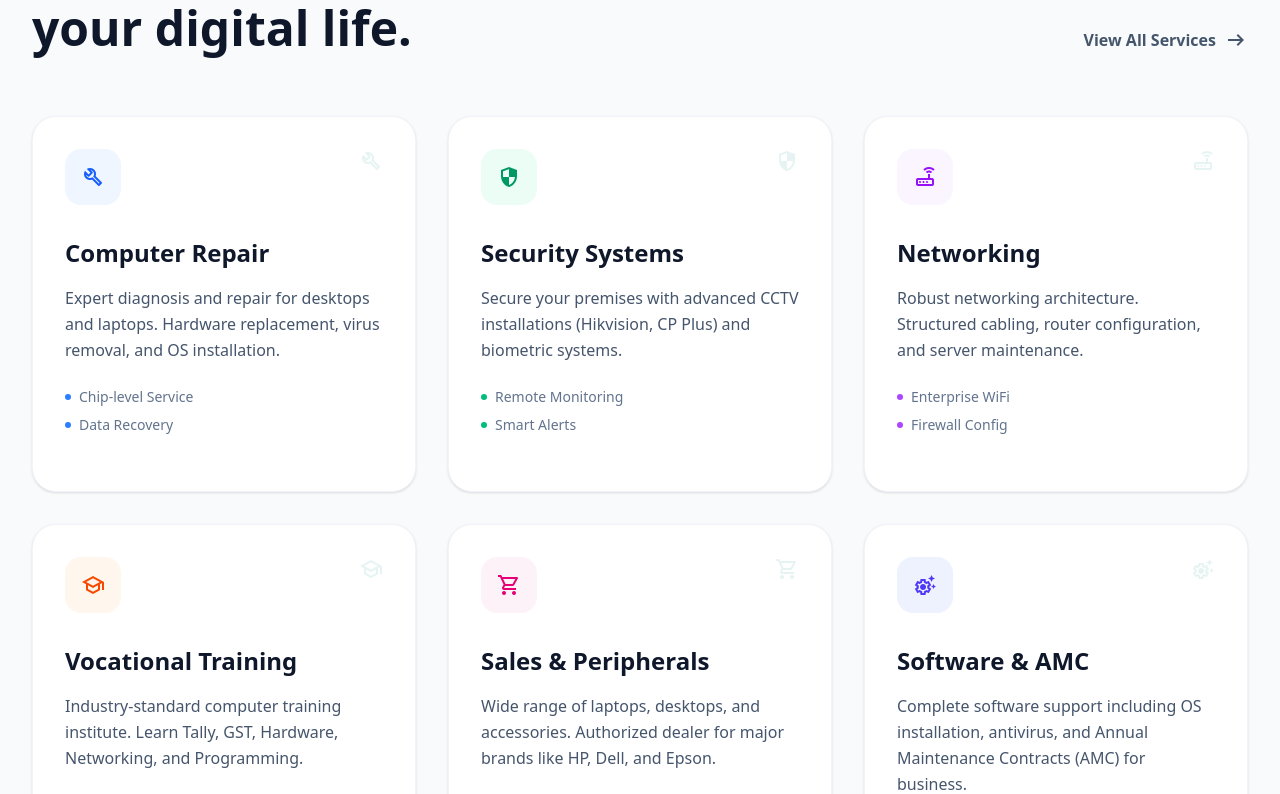
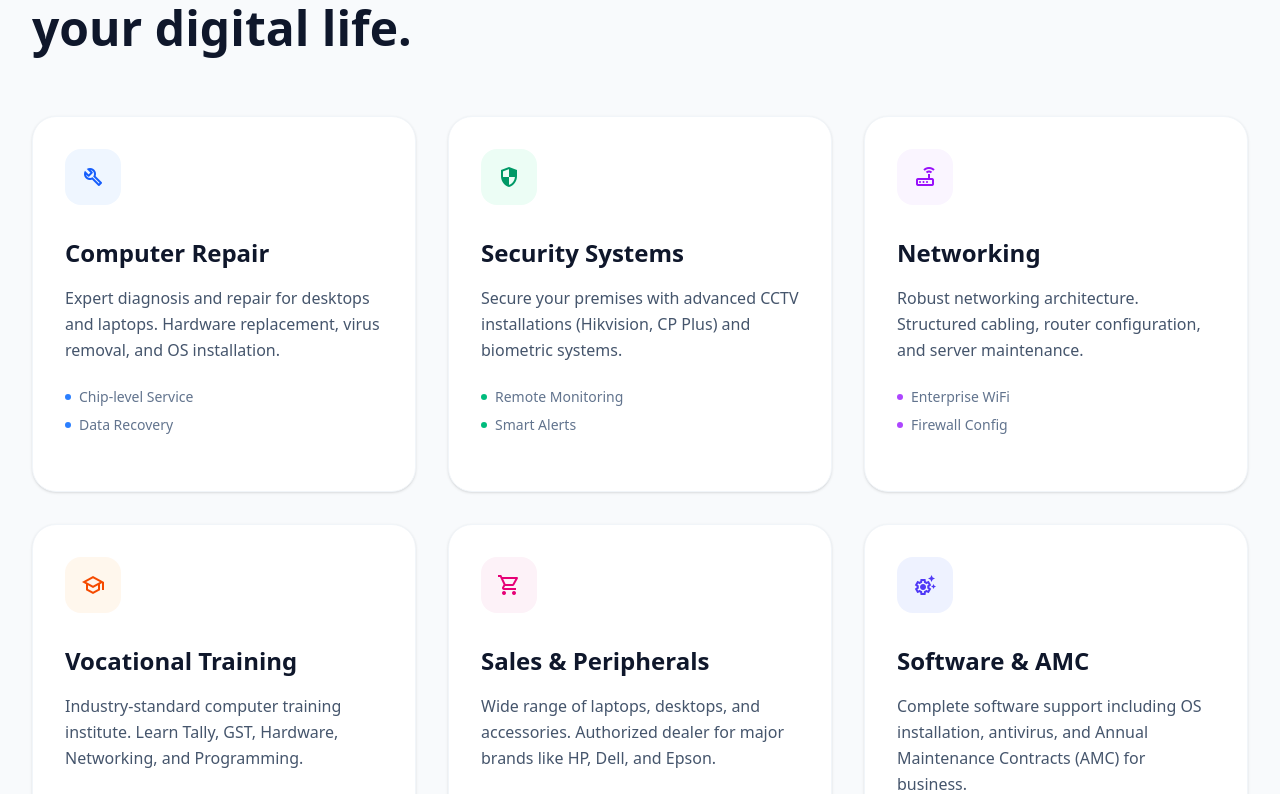
Before and after one commit to dracu-lah/domain-computers, a Next.js app: page / in a window 1280 px wide. Shown: the part 986-1780 px from the top of the page. Built offline with nearby package versions, Linux system fonts and the light colour scheme.

Commit message:
fix:styles

```diff
--- a/components/Services.tsx
+++ b/components/Services.tsx
@@ -1,12 +1,96 @@
-import Link from "next/link";
+const services = [
+  {
+    title: "Computer Repair",
+    description:
+      "Expert diagnosis and repair for desktops and laptops. Hardware replacement, virus removal, and OS installation.",
+    icon: "build",
+    features: ["Chip-level Service", "Data Recovery"],
+    color: {
+      bg: "bg-blue-50 dark:bg-blue-500/10",
+      hover: "group-hover:bg-blue-500",
+      text: "text-blue-600 dark:text-blue-400",
+      dot: "bg-blue-500",
+    },
+  },
+  {
+    title: "Security Systems",
+    description:
+      "Secure your premises with advanced CCTV installations (Hikvision, CP Plus) and biometric systems.",
+    icon: "security",
+    features: ["Remote Monitoring", "Smart Alerts"],
+    color: {
+      bg: "bg-emerald-50 dark:bg-emerald-500/10",
+      hover: "group-hover:bg-emerald-500",
+      text: "text-emerald-600 dark:text-emerald-400",
+      dot: "bg-emerald-500",
+    },
+  },
+  {
+    title: "Networking",
+    description:
+      "Robust networking architecture. Structured cabling, router configuration, and server maintenance.",
+    icon: "router",
+    features: ["Enterprise WiFi", "Firewall Config"],
+    color: {
+      bg: "bg-purple-50 dark:bg-purple-500/10",
+      hover: "group-hover:bg-purple-500",
+      text: "text-purple-600 dark:text-purple-400",
+      dot: "bg-purple-500",
+    },
+  },
+  {
+    title: "Vocational Training",
+    description:
+      "Industry-standard computer training institute. Learn Tally, GST, Hardware, Networking, and Programming.",
+    icon: "school",
+    features: ["Job-Oriented Courses", "Practical Labs"],
+    color: {
+      bg: "bg-orange-50 dark:bg-orange-500/10",
+      hover: "group-hover:bg-orange-500",
+      text: "text-orange-600 dark:text-orange-400",
+      dot: "bg-orange-500",
+    },
+  },
+  {
+    title: "Sales & Peripherals",
+    description:
+      "Wide range of laptops, desktops, and accessories. Authorized dealer for major brands like HP, Dell, and Epson.",
+    icon: "shopping_cart",
+    features: ["Genuine Parts", "Warranty Support"],
+    color: {
+      bg: "bg-pink-50 dark:bg-pink-500/10",
+      hover: "group-hover:bg-pink-500",
+      text: "text-pink-600 dark:text-pink-400",
+      dot: "bg-pink-500",
+    },
+  },
+  {
+    title: "Software & AMC",
+    description:
+      "Complete software support including OS installation, antivirus, and Annual Maintenance Contracts (AMC) for business.",
+    icon: "settings_suggest",
+    features: ["On-site Support", "Business Plans"],
+    color: {
+      bg: "bg-indigo-50 dark:bg-indigo-500/10",
+      hover: "group-hover:bg-indigo-500",
+      text: "text-indigo-600 dark:text-indigo-400",
+      dot: "bg-indigo-500",
+    },
+  },
+];
 
 export default function Services() {
   return (
     <section
-      className="py-24 bg-slate-50 dark:bg-slate-900/50 relative"
+      className="py-24 bg-slate-50 dark:bg-slate-900/50 relative overflow-hidden"
       id="services"
     >
-      <div className="max-w-7xl mx-auto px-4 sm:px-6 lg:px-8">
+      <div className="absolute -bottom-40 -right-40 opacity-10 pointer-events-none transform -rotate-12 z-0">
+        <span className="material-symbols-outlined text-[40rem] lg:text-[50rem] text-slate-400 dark:text-slate-600">
+          settings_suggest
+        </span>
+      </div>
+      <div className="max-w-7xl mx-auto px-4 sm:px-6 lg:px-8 relative z-10">
         <div className="flex flex-col md:flex-row md:items-end justify-between mb-16 gap-6">
           <div className="max-w-2xl">
             <span className="text-primary font-bold tracking-wider uppercase text-sm mb-2 block">
@@ -17,206 +101,48 @@ export default function Services() {
               your digital life.
             </h2>
           </div>
-          <Link
-            className="hidden md:inline-flex items-center text-slate-600 dark:text-slate-300 font-semibold hover:text-primary transition-colors"
-            href="#contact"
-          >
-            View All Services{" "}
-            <span className="material-symbols-outlined ml-2">
-              arrow_right_alt
-            </span>
-          </Link>
         </div>
         <div className="grid md:grid-cols-3 gap-8">
-          {/* Service 1: Computer Repair */}
-          <div className="group relative bg-white dark:bg-slate-800 rounded-3xl p-8 shadow-sm hover:shadow-2xl transition-all duration-300 border border-slate-100 dark:border-white/5 overflow-hidden">
-            <div className="absolute top-0 right-0 p-8 opacity-10 group-hover:opacity-20 transition-opacity transform group-hover:scale-110 duration-500">
-              <span className="material-symbols-outlined text-[10rem] text-primary">
-                build
+          {services.map((service, index) => (
+            <div
+              key={index}
+              className="group relative bg-white dark:bg-slate-800 rounded-3xl p-8 shadow-sm hover:shadow-2xl transition-all duration-300 border border-slate-100 dark:border-white/5 overflow-hidden"
+            >
+              <div className="absolute -bottom-12 -right-12 opacity-[0.05] group-hover:opacity-10 transition-opacity transform -rotate-12 group-hover:scale-110 group-hover:rotate-0 duration-700 pointer-events-none">
+                <span className="material-symbols-outlined text-[15rem] text-primary">
+                  {service.icon}
                 </span>
               </div>
               <div className="relative z-10">
-              <div className="w-14 h-14 bg-blue-50 dark:bg-blue-500/10 rounded-2xl flex items-center justify-center mb-8 group-hover:bg-blue-500 group-hover:text-white transition-colors duration-300 text-blue-600 dark:text-blue-400">
+                <div
+                  className={`w-14 h-14 ${service.color.bg} rounded-2xl flex items-center justify-center mb-8 ${service.color.hover} group-hover:text-white transition-colors duration-300 ${service.color.text}`}
+                >
                   <span className="material-symbols-outlined text-3xl">
-                  build
+                    {service.icon}
                   </span>
                 </div>
                 <h3 className="text-2xl font-display font-bold text-slate-900 dark:text-white mb-4">
-                Computer Repair
+                  {service.title}
                 </h3>
                 <p className="text-slate-600 dark:text-slate-400 mb-6 leading-relaxed">
-                Expert diagnosis and repair for desktops and laptops. Hardware
-                replacement, virus removal, and OS installation.
+                  {service.description}
                 </p>
                 <ul className="space-y-2 mb-6">
-                <li className="flex items-center text-sm text-slate-500 dark:text-slate-400">
-                  <span className="w-1.5 h-1.5 bg-blue-500 rounded-full mr-2"></span>{" "}
-                  Chip-level Service
+                  {service.features.map((feature, i) => (
+                    <li
+                      key={i}
+                      className="flex items-center text-sm text-slate-500 dark:text-slate-400"
+                    >
+                      <span
+                        className={`w-1.5 h-1.5 ${service.color.dot} rounded-full mr-2`}
+                      ></span>{" "}
+                      {feature}
                     </li>
-                <li className="flex items-center text-sm text-slate-500 dark:text-slate-400">
-                  <span className="w-1.5 h-1.5 bg-blue-500 rounded-full mr-2"></span>{" "}
-                  Data Recovery
-                </li>
+                  ))}
                 </ul>
               </div>
             </div>
-          {/* Service 2: Security Systems */}
-          <div className="group relative bg-white dark:bg-slate-800 rounded-3xl p-8 shadow-sm hover:shadow-2xl transition-all duration-300 border border-slate-100 dark:border-white/5 overflow-hidden">
-            <div className="absolute top-0 right-0 p-8 opacity-10 group-hover:opacity-20 transition-opacity transform group-hover:scale-110 duration-500">
-              <span className="material-symbols-outlined text-[10rem] text-primary">
-                security
-              </span>
-            </div>
-            <div className="relative z-10">
-              <div className="w-14 h-14 bg-emerald-50 dark:bg-emerald-500/10 rounded-2xl flex items-center justify-center mb-8 group-hover:bg-emerald-500 group-hover:text-white transition-colors duration-300 text-emerald-600 dark:text-emerald-400">
-                <span className="material-symbols-outlined text-3xl">
-                  security
-                </span>
-              </div>
-              <h3 className="text-2xl font-display font-bold text-slate-900 dark:text-white mb-4">
-                Security Systems
-              </h3>
-              <p className="text-slate-600 dark:text-slate-400 mb-6 leading-relaxed">
-                Secure your premises with advanced CCTV installations (Hikvision,
-                CP Plus) and biometric systems.
-              </p>
-              <ul className="space-y-2 mb-6">
-                <li className="flex items-center text-sm text-slate-500 dark:text-slate-400">
-                  <span className="w-1.5 h-1.5 bg-emerald-500 rounded-full mr-2"></span>{" "}
-                  Remote Monitoring
-                </li>
-                <li className="flex items-center text-sm text-slate-500 dark:text-slate-400">
-                  <span className="w-1.5 h-1.5 bg-emerald-500 rounded-full mr-2"></span>{" "}
-                  Smart Alerts
-                </li>
-              </ul>
-            </div>
-          </div>
-          {/* Service 3: Networking */}
-          <div className="group relative bg-white dark:bg-slate-800 rounded-3xl p-8 shadow-sm hover:shadow-2xl transition-all duration-300 border border-slate-100 dark:border-white/5 overflow-hidden">
-            <div className="absolute top-0 right-0 p-8 opacity-10 group-hover:opacity-20 transition-opacity transform group-hover:scale-110 duration-500">
-              <span className="material-symbols-outlined text-[10rem] text-primary">
-                router
-              </span>
-            </div>
-            <div className="relative z-10">
-              <div className="w-14 h-14 bg-purple-50 dark:bg-purple-500/10 rounded-2xl flex items-center justify-center mb-8 group-hover:bg-purple-500 group-hover:text-white transition-colors duration-300 text-purple-600 dark:text-purple-400">
-                <span className="material-symbols-outlined text-3xl">
-                  router
-                </span>
-              </div>
-              <h3 className="text-2xl font-display font-bold text-slate-900 dark:text-white mb-4">
-                Networking
-              </h3>
-              <p className="text-slate-600 dark:text-slate-400 mb-6 leading-relaxed">
-                Robust networking architecture. Structured cabling, router
-                configuration, and server maintenance.
-              </p>
-              <ul className="space-y-2 mb-6">
-                <li className="flex items-center text-sm text-slate-500 dark:text-slate-400">
-                  <span className="w-1.5 h-1.5 bg-purple-500 rounded-full mr-2"></span>{" "}
-                  Enterprise WiFi
-                </li>
-                <li className="flex items-center text-sm text-slate-500 dark:text-slate-400">
-                  <span className="w-1.5 h-1.5 bg-purple-500 rounded-full mr-2"></span>{" "}
-                  Firewall Config
-                </li>
-              </ul>
-            </div>
-          </div>
-          {/* Service 4: Vocational Training */}
-          <div className="group relative bg-white dark:bg-slate-800 rounded-3xl p-8 shadow-sm hover:shadow-2xl transition-all duration-300 border border-slate-100 dark:border-white/5 overflow-hidden">
-            <div className="absolute top-0 right-0 p-8 opacity-10 group-hover:opacity-20 transition-opacity transform group-hover:scale-110 duration-500">
-              <span className="material-symbols-outlined text-[10rem] text-primary">
-                school
-              </span>
-            </div>
-            <div className="relative z-10">
-              <div className="w-14 h-14 bg-orange-50 dark:bg-orange-500/10 rounded-2xl flex items-center justify-center mb-8 group-hover:bg-orange-500 group-hover:text-white transition-colors duration-300 text-orange-600 dark:text-orange-400">
-                <span className="material-symbols-outlined text-3xl">
-                  school
-                </span>
-              </div>
-              <h3 className="text-2xl font-display font-bold text-slate-900 dark:text-white mb-4">
-                Vocational Training
-              </h3>
-              <p className="text-slate-600 dark:text-slate-400 mb-6 leading-relaxed">
-                Industry-standard computer training institute. Learn Tally, GST, Hardware, Networking, and Programming.
-              </p>
-              <ul className="space-y-2 mb-6">
-                <li className="flex items-center text-sm text-slate-500 dark:text-slate-400">
-                  <span className="w-1.5 h-1.5 bg-orange-500 rounded-full mr-2"></span>{" "}
-                  Job-Oriented Courses
-                </li>
-                <li className="flex items-center text-sm text-slate-500 dark:text-slate-400">
-                  <span className="w-1.5 h-1.5 bg-orange-500 rounded-full mr-2"></span>{" "}
-                  Practical Labs
-                </li>
-              </ul>
-            </div>
-          </div>
-          {/* Service 5: Peripherals & Sales */}
-          <div className="group relative bg-white dark:bg-slate-800 rounded-3xl p-8 shadow-sm hover:shadow-2xl transition-all duration-300 border border-slate-100 dark:border-white/5 overflow-hidden">
-            <div className="absolute top-0 right-0 p-8 opacity-10 group-hover:opacity-20 transition-opacity transform group-hover:scale-110 duration-500">
-              <span className="material-symbols-outlined text-[10rem] text-primary">
-                shopping_cart
-              </span>
-            </div>
-            <div className="relative z-10">
-              <div className="w-14 h-14 bg-pink-50 dark:bg-pink-500/10 rounded-2xl flex items-center justify-center mb-8 group-hover:bg-pink-500 group-hover:text-white transition-colors duration-300 text-pink-600 dark:text-pink-400">
-                <span className="material-symbols-outlined text-3xl">
-                  shopping_cart
-                </span>
-              </div>
-              <h3 className="text-2xl font-display font-bold text-slate-900 dark:text-white mb-4">
-                Sales & Peripherals
-              </h3>
-              <p className="text-slate-600 dark:text-slate-400 mb-6 leading-relaxed">
-                Wide range of laptops, desktops, and accessories. Authorized dealer for major brands like HP, Dell, and Epson.
-              </p>
-              <ul className="space-y-2 mb-6">
-                <li className="flex items-center text-sm text-slate-500 dark:text-slate-400">
-                  <span className="w-1.5 h-1.5 bg-pink-500 rounded-full mr-2"></span>{" "}
-                  Genuine Parts
-                </li>
-                <li className="flex items-center text-sm text-slate-500 dark:text-slate-400">
-                  <span className="w-1.5 h-1.5 bg-pink-500 rounded-full mr-2"></span>{" "}
-                  Warranty Support
-                </li>
-              </ul>
-            </div>
-          </div>
-          {/* Service 6: Software Solutions */}
-          <div className="group relative bg-white dark:bg-slate-800 rounded-3xl p-8 shadow-sm hover:shadow-2xl transition-all duration-300 border border-slate-100 dark:border-white/5 overflow-hidden">
-            <div className="absolute top-0 right-0 p-8 opacity-10 group-hover:opacity-20 transition-opacity transform group-hover:scale-110 duration-500">
-              <span className="material-symbols-outlined text-[10rem] text-primary">
-                settings_suggest
-              </span>
-            </div>
-            <div className="relative z-10">
-              <div className="w-14 h-14 bg-indigo-50 dark:bg-indigo-500/10 rounded-2xl flex items-center justify-center mb-8 group-hover:bg-indigo-500 group-hover:text-white transition-colors duration-300 text-indigo-600 dark:text-indigo-400">
-                <span className="material-symbols-outlined text-3xl">
-                  settings_suggest
-                </span>
-              </div>
-              <h3 className="text-2xl font-display font-bold text-slate-900 dark:text-white mb-4">
-                Software & AMC
-              </h3>
-              <p className="text-slate-600 dark:text-slate-400 mb-6 leading-relaxed">
-                Complete software support including OS installation, antivirus, and Annual Maintenance Contracts (AMC) for business.
-              </p>
-              <ul className="space-y-2 mb-6">
-                <li className="flex items-center text-sm text-slate-500 dark:text-slate-400">
-                  <span className="w-1.5 h-1.5 bg-indigo-500 rounded-full mr-2"></span>{" "}
-                  On-site Support
-                </li>
-                <li className="flex items-center text-sm text-slate-500 dark:text-slate-400">
-                  <span className="w-1.5 h-1.5 bg-indigo-500 rounded-full mr-2"></span>{" "}
-                  Business Plans
-                </li>
-              </ul>
-            </div>
-          </div>
+          ))}
         </div>
       </div>
     </section>
```
Also changed, not shown: components/Partners.tsx (+50 -34 lines). Lines whose indentation alone changed are shown as unchanged.
